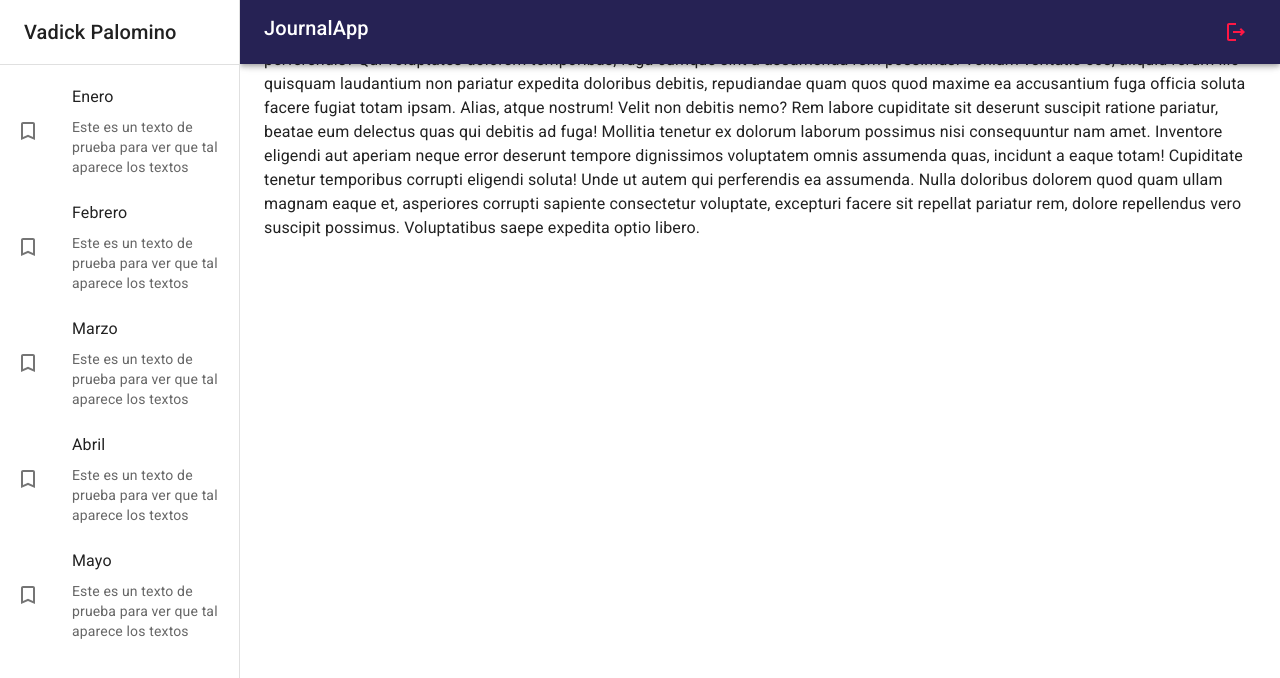
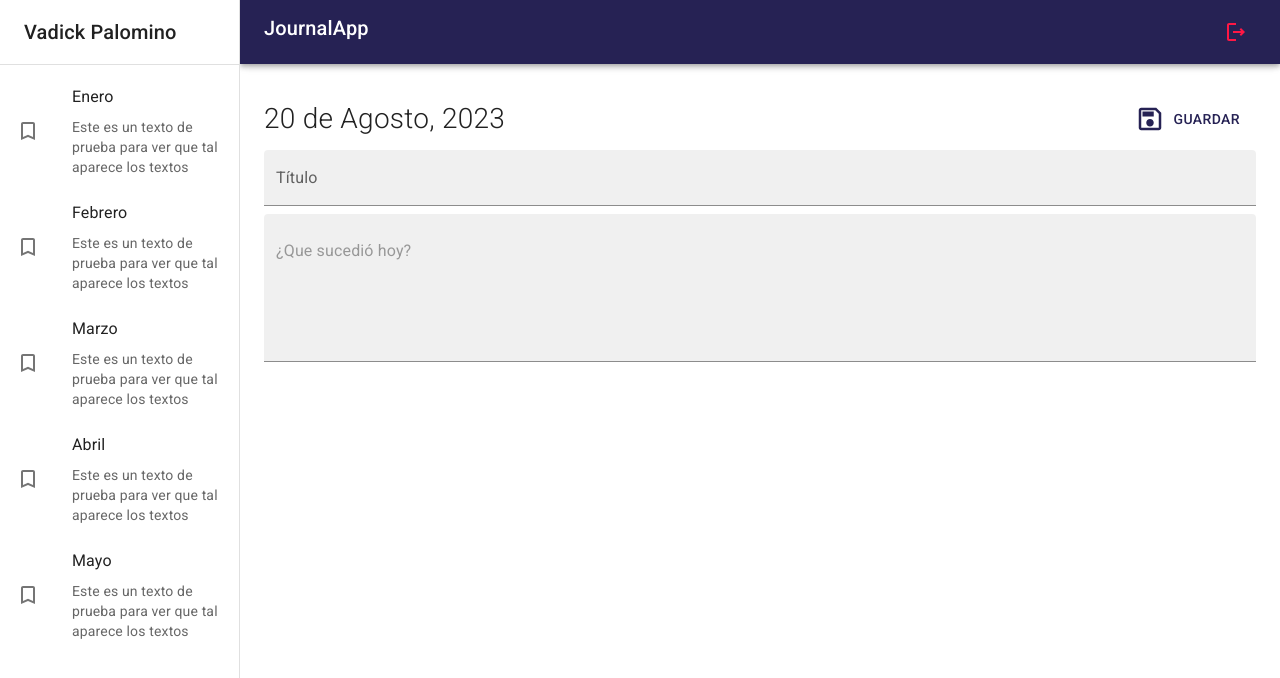
Before and after one commit to vadickpb/agenda-app, a React (Vite) app: page / in a window 1280 px wide. Shown: the top 678 px of the page. Built offline with nearby package versions, Linux system fonts and the light colour scheme.

Commit message:
Agregando journalLayout y sus views

```diff
--- a/src/journal/layout/JournalLayout.jsx
+++ b/src/journal/layout/JournalLayout.jsx
@@ -1,4 +1,4 @@
-import { Box } from "@mui/material"
+import { Box, Toolbar } from "@mui/material"
 import NavBar from "../components/NavBar";
 import SideBar from "../components/SideBar";
 
@@ -15,7 +15,7 @@
             component="main"
             sx={{ flexGrow: 1, p: 3 }}
         >
-            {/* ToolBar */}
+            <Toolbar />
             { children }
 
         </Box>
--- a/src/journal/pages/JournalPage.jsx
+++ b/src/journal/pages/JournalPage.jsx
@@ -1,18 +1,14 @@
-import {Typography} from '@mui/material'
-
+import { Typography } from '@mui/material'
 import JournalLayout from '../layout/JournalLayout'
+import NoteView from '../views/NoteView'
+import NothingSelectedView from '../views/NothingSelectedView'
 
 const JournalApp = () => {
     return (
         <JournalLayout>
+            {/* <NothingSelectedView /> */}
+            <NoteView />
 
-
-            <Typography>Lorem ipsum dolor sit, amet consectetur adipisicing elit. Qui illum placeat illo expedita blanditiis, pariatur earum excepturi nesciunt perferendis? Qui voluptates dolorem temporibus, fuga cumque sint a assumenda rem possimus.
-            Veniam veritatis eos, aliquid rerum illo quisquam laudantium non pariatur expedita doloribus debitis, repudiandae quam quos quod maxime ea accusantium fuga officia soluta facere fugiat totam ipsam. Alias, atque nostrum!
-            Velit non debitis nemo? Rem labore cupiditate sit deserunt suscipit ratione pariatur, beatae eum delectus quas qui debitis ad fuga! Mollitia tenetur ex dolorum laborum possimus nisi consequuntur nam amet.
-            Inventore eligendi aut aperiam neque error deserunt tempore dignissimos voluptatem omnis assumenda quas, incidunt a eaque totam! Cupiditate tenetur temporibus corrupti eligendi soluta! Unde ut autem qui perferendis ea assumenda.
-            Nulla doloribus dolorem quod quam ullam magnam eaque et, asperiores corrupti sapiente consectetur voluptate, excepturi facere sit repellat pariatur rem, dolore repellendus vero suscipit possimus. Voluptatibus saepe expedita optio libero.
-            </Typography>
         </JournalLayout>
     )
 }
--- /dev/null
+++ b/src/journal/views/NoteView.jsx
@@ -0,0 +1,44 @@
+import { SaveOutlined } from "@mui/icons-material"
+import { Button, Grid, TextField, Typography } from "@mui/material"
+
+
+const NoteView = () => {
+    return (
+        <Grid container direction='row' justifyContent='space-between' alignItems='center' sx={{ mb: 1 }}>
+            <Grid item>
+                <Typography fontSize={28} fontWeight='light'>20 de Agosto, 2023</Typography>
+            </Grid>
+            <Grid item>
+                <Button color="primary" sx = {{ padding: 2 }}>
+                    <SaveOutlined sx ={{ fontSize:30, mr: 1 }} />
+                    Guardar
+                </Button>
+
+
+            </Grid>
+
+            <Grid container>
+
+                <TextField
+                    type="text"
+                    variant="filled"
+                    fullWidth
+                    placeholder = "Ingrese un Título"
+                    label="Título"
+                    sx={{border: 'none', mb:1}}
+                />
+                <TextField
+                    type="text"
+                    variant="filled"
+                    fullWidth
+                    multiline
+                    placeholder = "¿Que sucedió hoy?"
+                    sx={{border: 'none', mb:1}}
+                    minRows={5}
+                />
+            </Grid>
+        </Grid>
+    )
+}
+
+export default NoteView
--- /dev/null
+++ b/src/journal/views/NothingSelectedView.jsx
@@ -0,0 +1,29 @@
+import { StarOutline, StartOutlined } from "@mui/icons-material"
+import { Grid, Typography } from "@mui/material"
+
+
+
+const NothingSelectedView = () => {
+    return (
+        <Grid
+            container
+            spacing={0}
+            direction="column"
+            alignItems="center"
+            justifyContent="center"
+            sx={{ minHeight: 'calc(100vh - 110px)', backgroundColor: "primary.main",  borderRadius: 5 }}
+        >
+            <Grid item xs={12}>
+                <StarOutline sx={{fontSize: 100, color: "white"  }}/>
+            </Grid>
+            <Grid item xs={12}>
+                <Typography color="white" variant='h5'>
+                    Selecciona o crea una entrada
+                </Typography>
+            </Grid>
+
+        </Grid>
+    )
+}
+
+export default NothingSelectedView
```
